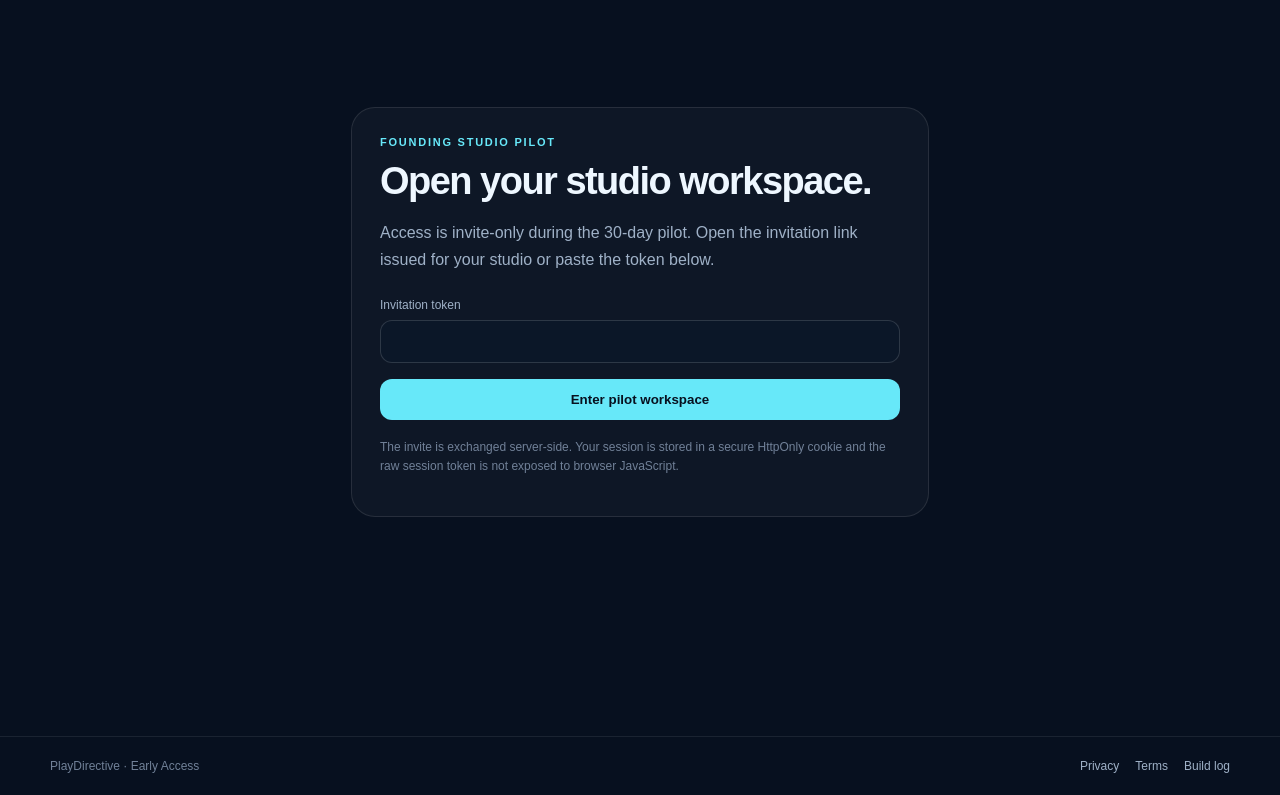
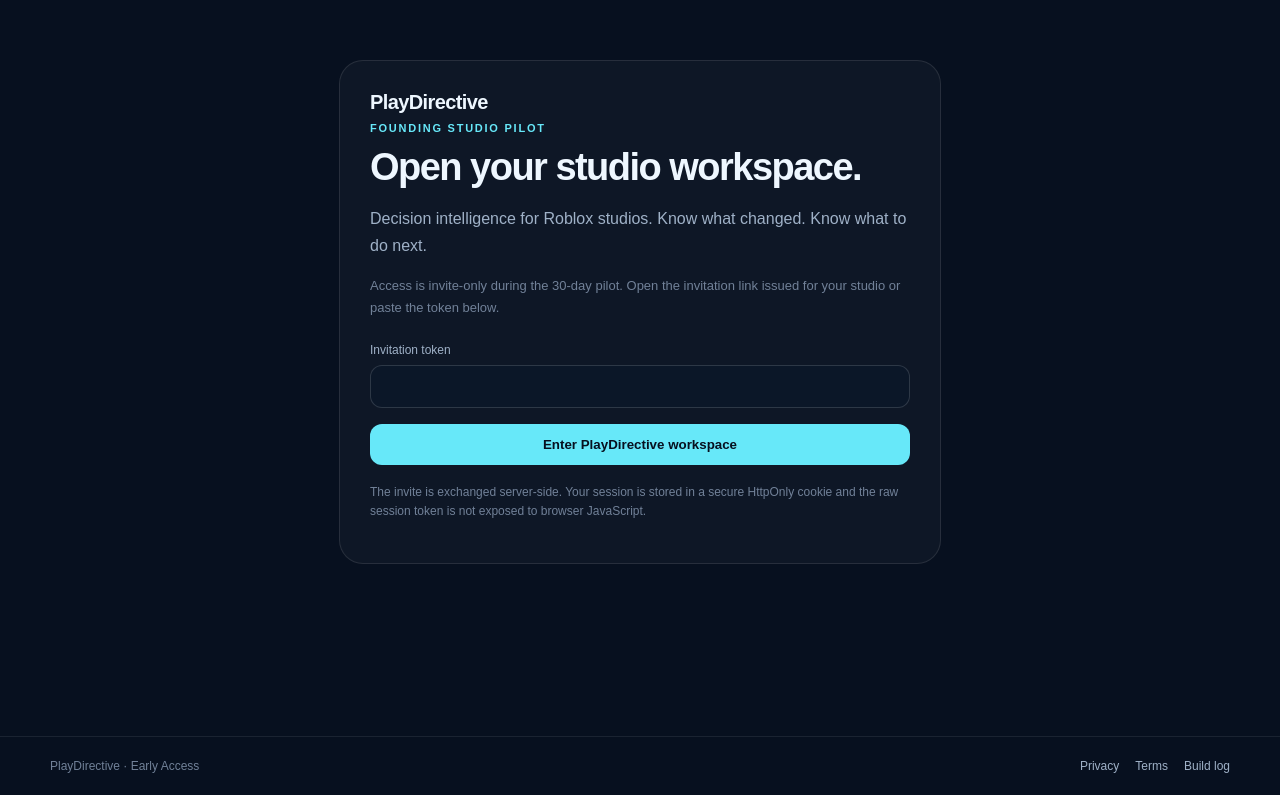
Before and after one commit to danielwauer-maker/roblox-decision-engine, a Next.js app in the folder apps/web/: page /app/login in a window 1280 px wide. Shown: the part 112-907 px from the top of the page. Built offline with nearby package versions, Linux system fonts and the light colour scheme.

Commit message:
brand: polish PlayDirective pilot login

```diff
--- a/apps/web/app/app/login/page.tsx
+++ b/apps/web/app/app/login/page.tsx
@@ -32,15 +32,17 @@
 
   return (
     <main style={{ minHeight: "100vh", background: "#07101f", color: "#eef7ff", fontFamily: "Arial, sans-serif", display: "grid", placeItems: "center", padding: 24 }}>
-      <section style={{ width: "100%", maxWidth: 520, border: "1px solid rgba(255,255,255,.1)", background: "rgba(255,255,255,.03)", borderRadius: 24, padding: 28 }}>
-        <div style={{ color: "#67e8f9", fontSize: 11, fontWeight: 800, letterSpacing: ".16em", textTransform: "uppercase" }}>Founding Studio Pilot</div>
+      <section style={{ width: "100%", maxWidth: 540, border: "1px solid rgba(255,255,255,.1)", background: "rgba(255,255,255,.03)", borderRadius: 24, padding: 30 }}>
+        <div style={{ fontWeight: 900, letterSpacing: "-.03em", fontSize: 20 }}>PlayDirective</div>
+        <div style={{ marginTop: 8, color: "#67e8f9", fontSize: 11, fontWeight: 800, letterSpacing: ".16em", textTransform: "uppercase" }}>Founding Studio Pilot</div>
         <h1 style={{ margin: "12px 0 0", fontSize: 38, letterSpacing: "-.04em" }}>Open your studio workspace.</h1>
-        <p style={{ color: "#9fb1c7", lineHeight: 1.7 }}>Access is invite-only during the 30-day pilot. Open the invitation link issued for your studio or paste the token below.</p>
+        <p style={{ color: "#9fb1c7", lineHeight: 1.7 }}>Decision intelligence for Roblox studios. Know what changed. Know what to do next.</p>
+        <p style={{ color: "#718198", lineHeight: 1.7, fontSize: 13 }}>Access is invite-only during the 30-day pilot. Open the invitation link issued for your studio or paste the token below.</p>
         <form onSubmit={submit} style={{ marginTop: 24 }}>
           <label htmlFor="invite" style={{ display: "block", fontSize: 12, color: "#9fb1c7", marginBottom: 8 }}>Invitation token</label>
           <input id="invite" value={invite} onChange={(event) => setInvite(event.target.value)} autoComplete="off" required minLength={20} style={{ width: "100%", boxSizing: "border-box", border: "1px solid rgba(255,255,255,.14)", background: "#0b1728", color: "#eef7ff", borderRadius: 12, padding: "13px 14px", outline: "none" }} />
           {error && <p style={{ color: "#fb7185", fontSize: 13 }}>{error}</p>}
-          <button disabled={loading} style={{ width: "100%", marginTop: 16, background: "#67e8f9", color: "#07101f", border: 0, borderRadius: 12, padding: "13px 16px", fontWeight: 800, cursor: "pointer" }}>{loading ? "Opening workspace…" : "Enter pilot workspace"}</button>
+          <button disabled={loading} style={{ width: "100%", marginTop: 16, background: "#67e8f9", color: "#07101f", border: 0, borderRadius: 12, padding: "13px 16px", fontWeight: 800, cursor: "pointer" }}>{loading ? "Opening workspace…" : "Enter PlayDirective workspace"}</button>
         </form>
         <p style={{ marginTop: 18, color: "#718198", fontSize: 12, lineHeight: 1.6 }}>The invite is exchanged server-side. Your session is stored in a secure HttpOnly cookie and the raw session token is not exposed to browser JavaScript.</p>
       </section>
```
